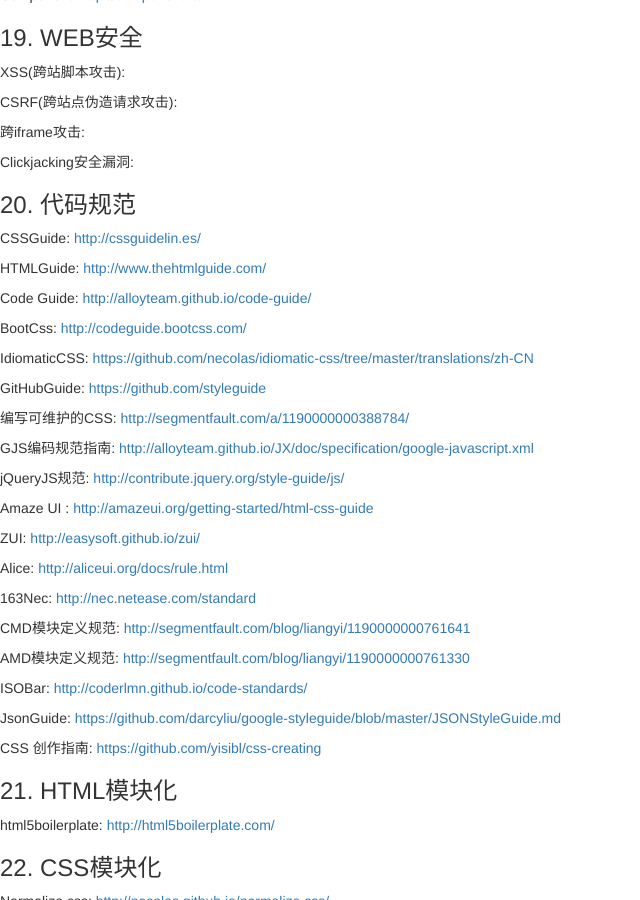
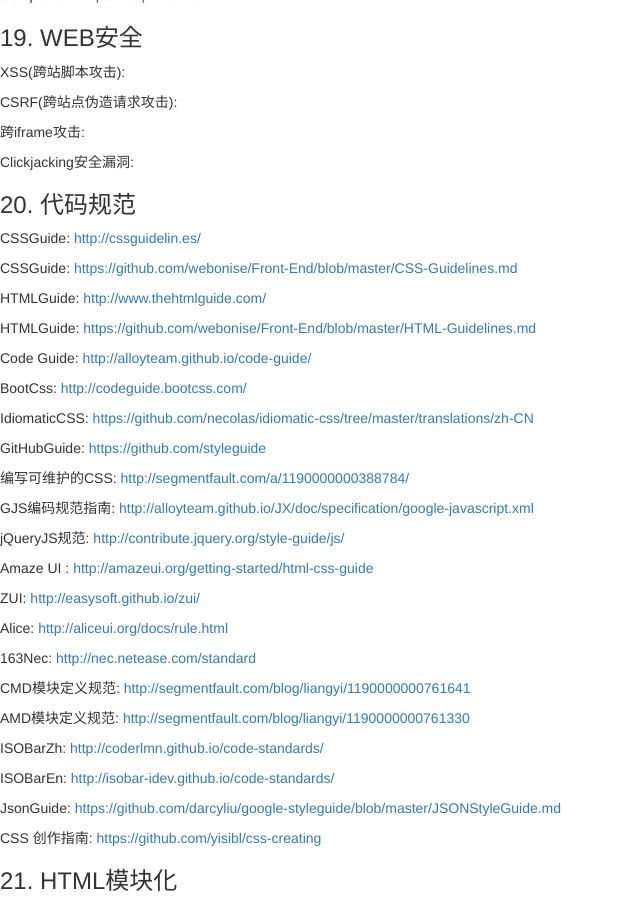
Before and after one commit to wkylin/wkylin.github.com, a Jekyll site: the page built from _posts/core-samples/2014-05-20-knowledge.md, in a window 1280 px wide and 900 px high, scrolled down 3608 px. Shown: the whole window, without its empty margins (0-640 px from the left). Built offline with Jekyll 4.4.1, drawn with Linux system fonts in a browser that asks for light colours; nearby versions of some CDN libraries; library files that are not in the unit come from our copies; comment, search, counter and statistics services are not loaded; some of the changed lines change nothing that is shown.

Commit message:
Style Guide

```diff
--- a/_posts/core-samples/2014-05-20-knowledge.md
+++ b/_posts/core-samples/2014-05-20-knowledge.md
@@ -177,7 +177,11 @@
 
 CSSGuide: <http://cssguidelin.es/>
 
+CSSGuide: <https://github.com/webonise/Front-End/blob/master/CSS-Guidelines.md>
+
 HTMLGuide: <http://www.thehtmlguide.com/>
+
+HTMLGuide: <https://github.com/webonise/Front-End/blob/master/HTML-Guidelines.md>
 
 Code Guide: <http://alloyteam.github.io/code-guide/>
 
@@ -205,7 +209,9 @@
 
 AMD模块定义规范: <http://segmentfault.com/blog/liangyi/1190000000761330>
 
-ISOBar: <http://coderlmn.github.io/code-standards/>
+ISOBarZh: <http://coderlmn.github.io/code-standards/>
+
+ISOBarEn: <http://isobar-idev.github.io/code-standards/>
 
 JsonGuide: <https://github.com/darcyliu/google-styleguide/blob/master/JSONStyleGuide.md>
 
```
